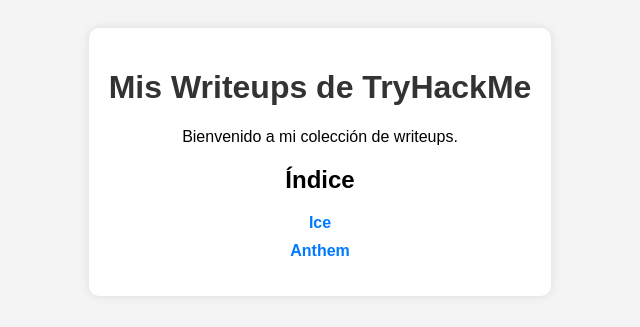
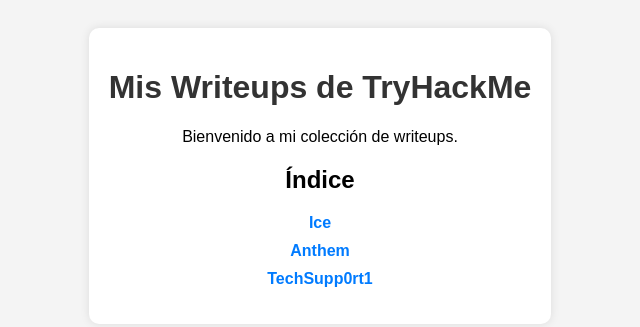
Before and after one commit to santiagodg99/THM-writeups, a plain HTML site: page index.html in a window 1280 px wide. Shown: the whole page, without its empty margins (320-960 px from the left). Drawn offline with Linux system fonts and the light colour scheme.

Commit message:
Update index.html

```diff
--- a/index.html
+++ b/index.html
@@ -48,6 +48,7 @@
         <ul>
             <li><a href="Ice/IceWriteUp.html">Ice</a></li>
             <li><a href="Anthem/AnthemWriteUp.html">Anthem</a></li>
+            <li><a href="TechSupp0rt1/TechSupp0rt1WriteUp.html">TechSupp0rt1</a></li>
         </ul>
     </div>
 </body>
```
